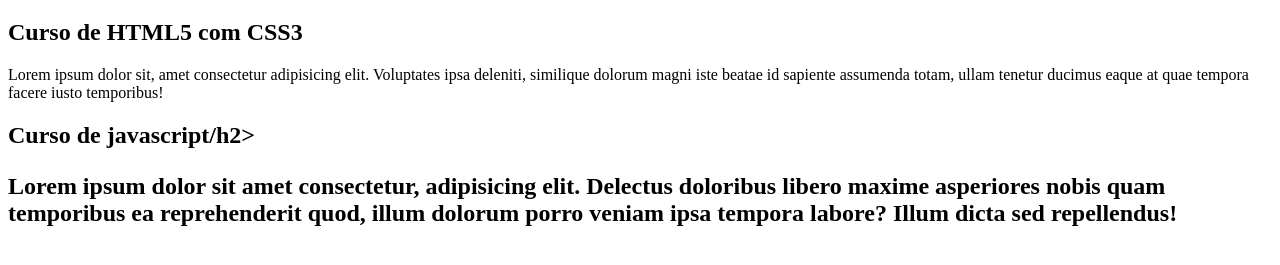
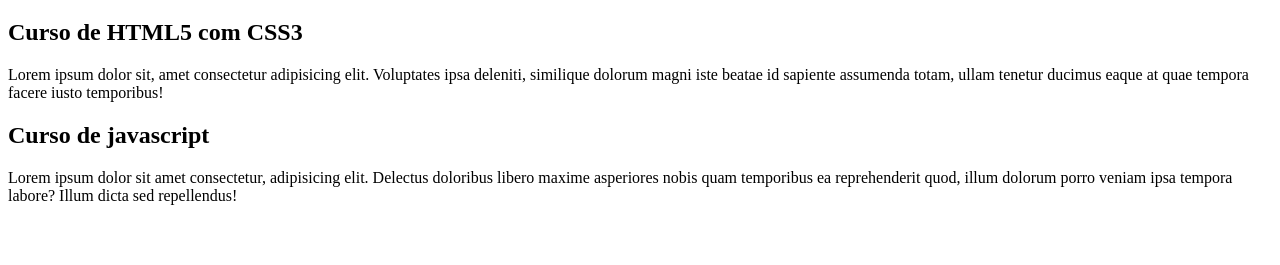
Before and after one commit to MatheusAbreubsb/projeto-site, a plain HTML site: page index.html in a window 1280 px wide. Shown: the part 61-326 px from the top of the page. Drawn offline with Linux system fonts and the light colour scheme.

Commit message:
auteracao de erros no h2

```diff
--- a/index.html
+++ b/index.html
@@ -15,7 +15,7 @@
             <p>Lorem ipsum dolor sit, amet consectetur adipisicing elit. Voluptates ipsa deleniti, similique dolorum magni iste beatae id sapiente assumenda totam, ullam tenetur ducimus eaque at quae tempora facere iusto temporibus!</p>
         </article>
         <article>
-            <h2>Curso de javascript/h2>
+            <h2>Curso de javascript</h2>
             <p>Lorem ipsum dolor sit amet consectetur, adipisicing elit. Delectus doloribus libero maxime asperiores nobis quam temporibus ea reprehenderit quod, illum dolorum porro veniam ipsa tempora labore? Illum dicta sed repellendus!</p>
         </article>
     </main>
```
